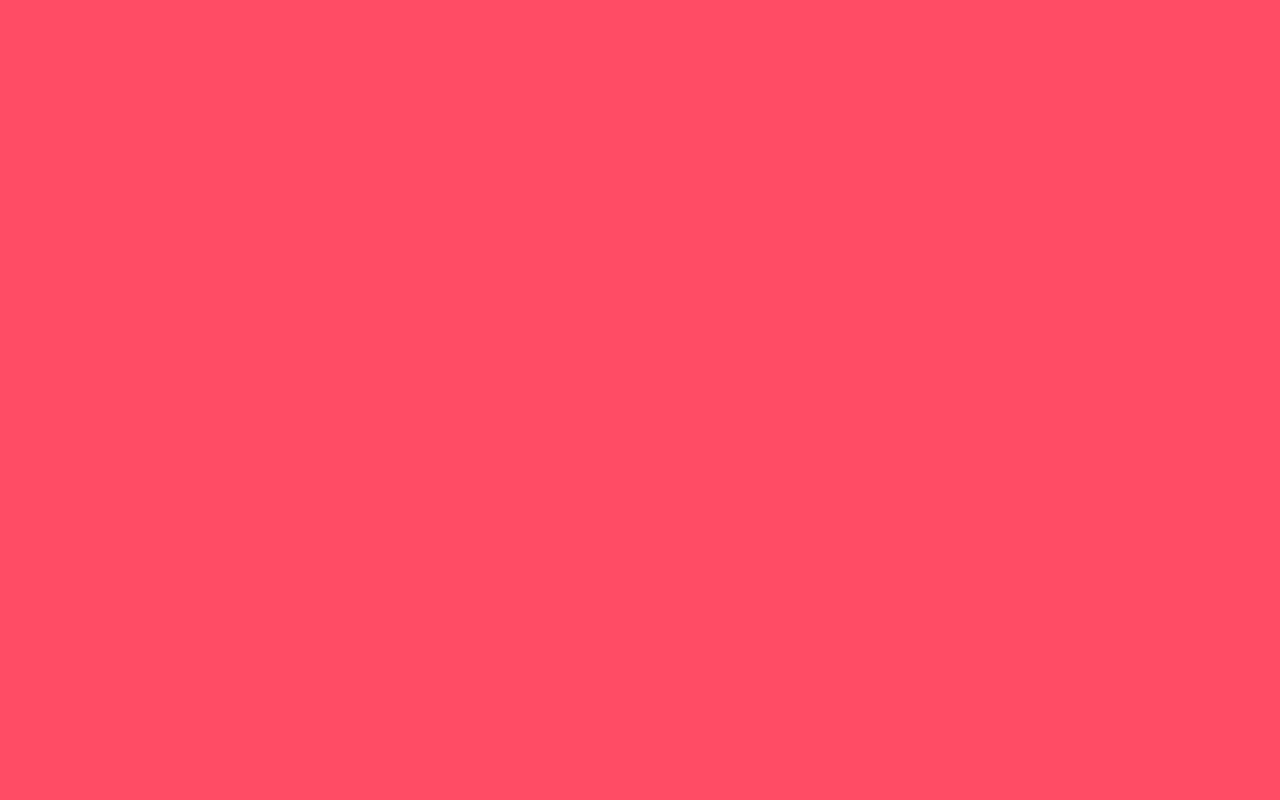
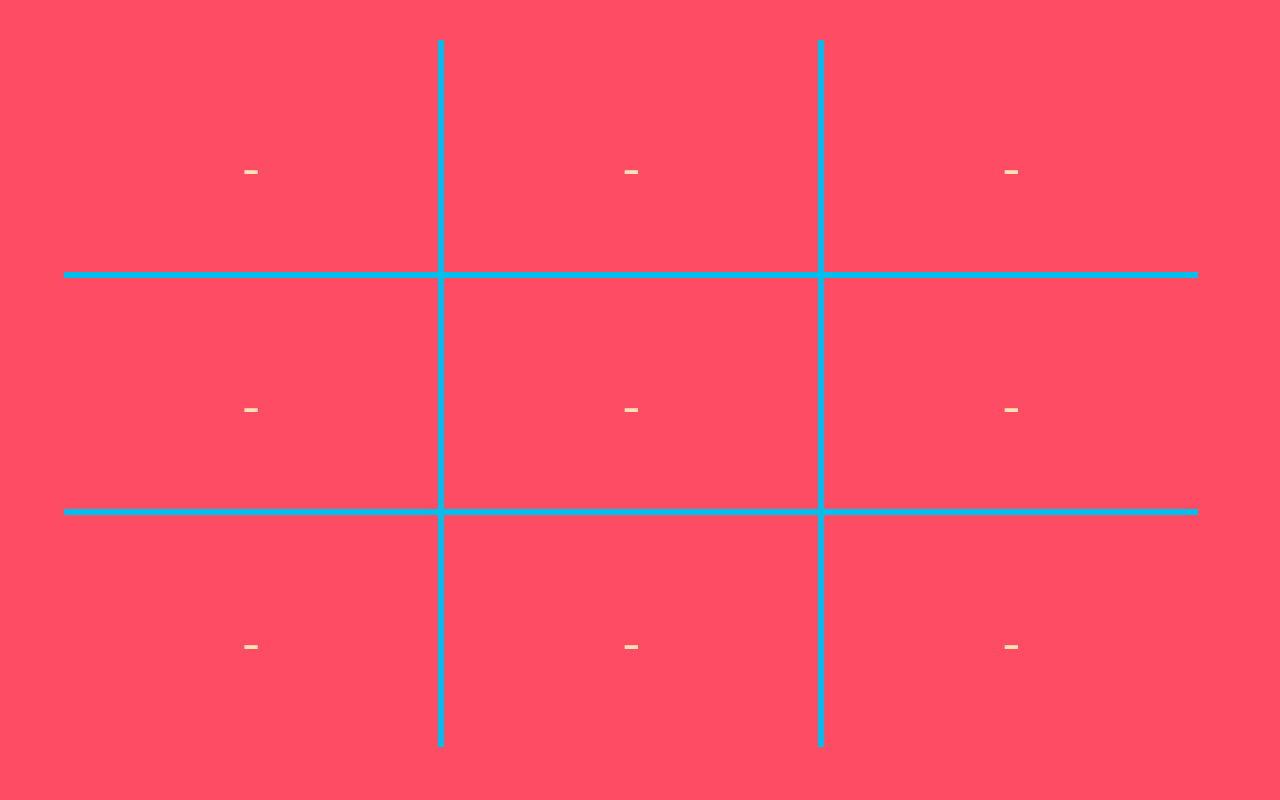
Before and after one commit to nholden/tictactoe, a plain HTML site: page tictactoe.html in a window 1280 px wide. Drawn offline with Linux system fonts and the light colour scheme.

Commit message:
Draw board

```diff
--- a/tictactoe.css
+++ b/tictactoe.css
@@ -1,3 +1,68 @@
 body {
+  margin: 0;
   background-color: #FF4C65;
 }
+
+#boardArea {
+  width: 90%;
+  height: 90%;
+  position: fixed;
+  top: 50%;
+  left: 50%;
+  transform: translate(-50%, -50%);
+}
+
+.spaceContainer {
+  position: relative;
+  float: left;
+  width: calc(33% - 6px);
+  height: calc(33% - 6px);
+  border: 3px solid #00BFEC;
+}
+
+.space {
+  position: absolute;
+  top: 50%;
+  height: 90%;
+  width: 100%;
+  margin-top: -5%;
+  text-align: center;
+  color: #FBE2B4;
+  font-size: 4vw;
+}
+
+#spaceContainer0 {
+  border-left: 0;
+  border-top: 0;
+}
+
+#spaceContainer1 {
+  border-top: 0;
+}
+
+#spaceContainer2 {
+  border-top: 0;
+  border-right: 0;
+}
+
+#spaceContainer3 {
+  border-left: 0;
+}
+
+#spaceContainer5 {
+  border-right: 0;
+}
+
+#spaceContainer6 {
+  border-left: 0;
+  border-bottom: 0;
+}
+
+#spaceContainer7 {
+  border-bottom: 0;
+}
+
+#spaceContainer8 {
+  border-right: 0;
+  border-bottom: 0;
+}
--- a/tictactoe.html
+++ b/tictactoe.html
@@ -1,3 +1,5 @@
+<!doctype html>
+
 <html>
   <head>
     <title>TicTacToe</title>
--- a/tictactoe.js
+++ b/tictactoe.js
@@ -1,4 +1,20 @@
-var board = ["-","-","-","-","-","-","-","-","-"]
+function initializeGame() {
+  var board = ["-","-","-","-","-","-","-","-","-"]
+  var boardArea = document.createElement("div");
+  boardArea.id = "boardArea";
+  document.body.appendChild(boardArea);
+  board.forEach(function(contents, i) {
+    var spaceContainer = document.createElement("div");
+    spaceContainer.id = "spaceContainer" + i;
+    spaceContainer.className = "spaceContainer";
+    boardArea.appendChild(spaceContainer);
+    var space = document.createElement("div");
+    space.id = "space" + i;
+    space.className = "space";
+    space.textContent = contents;
+    spaceContainer.appendChild(space);
+  });
+}
 
 function printBoard() {
   console.log(board[0] + board[1] + board[2]);
@@ -40,3 +56,5 @@ function checkWinner() {
   });
   return winner;
 }
+
+initializeGame();
```
Also changed, not shown: 3 other files.
